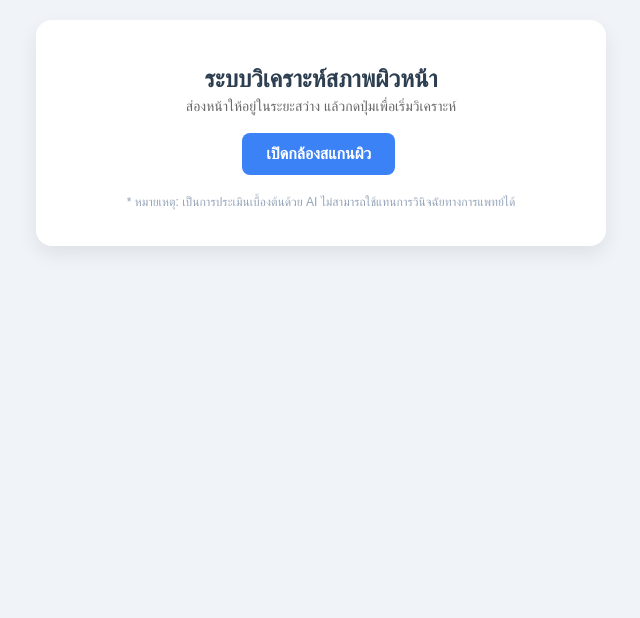
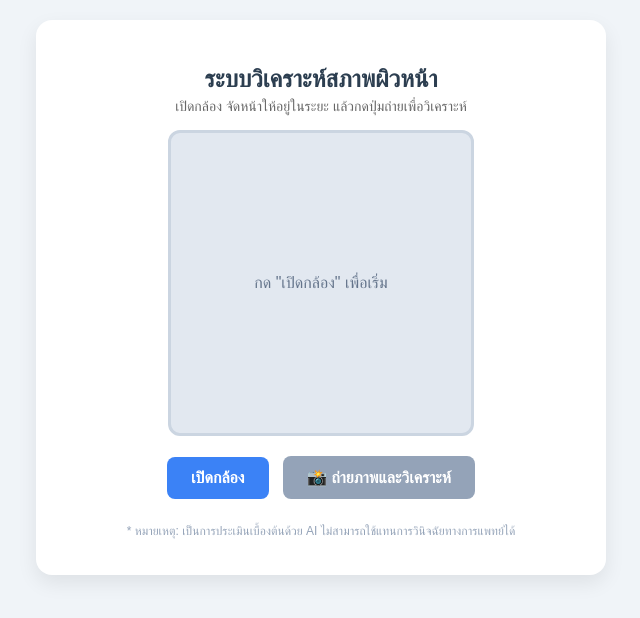
Before and after one commit to 66141114-bit/skin-classifier, a plain HTML site: page index.html in a window 1280 px wide. Shown: the whole page, without its empty margins (319-959 px from the left). Drawn offline with Linux system fonts and the light colour scheme.

Commit message:
Update index.html

```diff
--- a/index.html
+++ b/index.html
@@ -12,16 +12,20 @@
         .container { max-width: 520px; margin: 0 auto; background: white; padding: 25px; border-radius: 16px; box-shadow: 0 8px 20px rgba(0,0,0,0.08); }
         h2 { color: #2c3e50; margin-bottom: 5px; }
         p.subtitle { color: #666; font-size: 14px; margin-top: 0; }
-        #webcam-container { margin: 15px 0; position: relative; display: inline-block; }
-        canvas { border-radius: 12px; border: 3px solid #e2e8f0; }
-        .btn { background-color: #3b82f6; color: white; padding: 12px 24px; border: none; border-radius: 8px; cursor: pointer; font-size: 16px; font-weight: bold; transition: background 0.2s; }
+
+        #webcam-container { margin: 15px auto; width: 300px; height: 300px; position: relative; display: flex; justify-content: center; align-items: center; background: #e2e8f0; border-radius: 12px; overflow: hidden; border: 3px solid #cbd5e1; }
+        canvas { border-radius: 8px; }
+
+        .button-group { margin: 15px 0; }
+        .btn { background-color: #3b82f6; color: white; padding: 12px 24px; border: none; border-radius: 8px; cursor: pointer; font-size: 16px; font-weight: bold; transition: background 0.2s; margin: 5px; }
         .btn:hover { background-color: #2563eb; }
+        .btn-scan { background-color: #10b981; }
+        .btn-scan:hover { background-color: #059669; }
+        .btn:disabled { background-color: #94a3b8; cursor: not-allowed; }
 
-        /* สไตล์ส่วนแสดงผลการทำนาย */
         #prediction-list { margin-top: 15px; text-align: left; }
         .pred-box { padding: 10px 14px; margin: 6px 0; background: #f8fafc; border-radius: 8px; border-left: 4px solid #cbd5e1; font-weight: bold; font-size: 14px; display: flex; justify-content: space-between; }
 
-        /* สไตล์ส่วนกล่องคำแนะนำ */
         #recommendation-box { margin-top: 20px; padding: 16px; background: #eff6ff; border: 1px solid #bfdbfe; border-radius: 10px; text-align: left; display: none; }
         #recommendation-box h3 { margin-top: 0; color: #1e40af; font-size: 16px; display: flex; align-items: center; gap: 6px; }
         #recommendation-box ul { margin: 8px 0 0 20px; padding: 0; font-size: 14px; color: #1e293b; }
@@ -34,14 +38,19 @@
 
 <div class="container">
     <h2>ระบบวิเคราะห์สภาพผิวหน้า</h2>
-    <p class="subtitle">ส่องหน้าให้อยู่ในระยะสว่าง แล้วกดปุ่มเพื่อเริ่มวิเคราะห์</p>
+    <p class="subtitle">เปิดกล้อง จัดหน้าให้อยู่ในระยะ แล้วกดปุ่มถ่ายเพื่อวิเคราะห์</p>
 
-    <button type="button" class="btn" onclick="init()">เปิดกล้องสแกนผิว</button>
+    <div id="webcam-container">
+        <span id="cam-placeholder" style="color: #64748b;">กด "เปิดกล้อง" เพื่อเริ่ม</span>
+    </div>
 
-    <div id="webcam-container"></div>
+    <div class="button-group">
+        <button type="button" id="start-btn" class="btn" onclick="init()">เปิดกล้อง</button>
+        <button type="button" id="scan-btn" class="btn btn-scan" onclick="takeSnapshotAndPredict()" disabled>📸 ถ่ายภาพและวิเคราะห์</button>
+    </div>
+
     <div id="prediction-list"></div>
 
-    <!-- กล่องแสดงคำแนะนำตามสภาพผิว -->
     <div id="recommendation-box">
         <h3 id="rec-title">💡 คำแนะนำการดูแลผิว</h3>
         <div id="rec-content"></div>
@@ -51,12 +60,11 @@
 </div>
 
 <script type="text/javascript">
-    // ⚠️ เปลี่ยน URL ตรงนี้เป็น URL โมเดลที่ Export ได้จาก Teachable Machine
     const URL = "https://teachablemachine.withgoogle.com/models/Ng2C2eavO/";
 
     let model, webcam, predictionList, maxPredictions;
+    let isCameraActive = false;
 
-    // ข้อมูลคำแนะนำสกินแคร์และการดูแลรักษาสำหรับแต่ละสภาพผิว
     const adviceData = {
         "Normal": {
             title: "ผลการวิเคราะห์: ผิวปกติ (Normal Skin)",
@@ -88,8 +96,13 @@
     };
 
     async function init() {
+        if (isCameraActive) return;
+
         const modelURL = URL + "model.json";
         const metadataURL = URL + "metadata.json";
+
+        document.getElementById("start-btn").disabled = true;
+        document.getElementById("start-btn").innerText = "กำลังโหลด...";
 
         model = await tmImage.load(modelURL, metadataURL);
         maxPredictions = model.getTotalClasses();
@@ -100,7 +113,10 @@
         await webcam.play();
         window.requestAnimationFrame(loop);
 
-        document.getElementById("webcam-container").appendChild(webcam.canvas);
+        const container = document.getElementById("webcam-container");
+        container.innerHTML = ""; // ล้างข้อความและลบ Canvas เก่าทิ้ง ป้องกันภาพซ้อน
+        container.appendChild(webcam.canvas);
+
         predictionList = document.getElementById("prediction-list");
         predictionList.innerHTML = "";
         for (let i = 0; i < maxPredictions; i++) {
@@ -108,15 +124,23 @@
             div.className = "pred-box";
             predictionList.appendChild(div);
         }
+
+        isCameraActive = true;
+        document.getElementById("start-btn").innerText = "กล้องทำงานอยู่";
+        document.getElementById("scan-btn").disabled = false;
     }
 
     async function loop() {
-        webcam.update();
-        await predict();
-        window.requestAnimationFrame(loop);
+        if (isCameraActive) {
+            webcam.update();
+            window.requestAnimationFrame(loop);
+        }
     }
 
-    async function predict() {
+    // ทำนายผลเฉพาะตอนที่ผู้ใช้งานกดปุ่มสแกนเท่านั้น
+    async function takeSnapshotAndPredict() {
+        if (!model || !webcam) return;
+
         const prediction = await model.predict(webcam.canvas);
 
         let highestProbability = 0;
@@ -129,14 +153,12 @@
 
             predictionList.childNodes[i].innerHTML = `<span>${className}</span> <span>${percentage}%</span>`;
 
-            // หาคลาสที่มีค่าเปอร์เซ็นต์สูงสุด
             if (prob > highestProbability) {
                 highestProbability = prob;
                 topClass = className;
             }
         }
 
-        // แสดงคำแนะนำของคลาสที่มีเปอร์เซ็นต์สูงสุด
         updateRecommendation(topClass, highestProbability);
     }
 
@@ -145,8 +167,7 @@
         const recTitle = document.getElementById("rec-title");
         const recContent = document.getElementById("rec-content");
 
-        // ถ้าค่าความมั่นใจมากกว่า 50% ให้แสดงคำแนะนำ
-        if (probability > 0.5 && adviceData[className]) {
+        if (adviceData[className]) {
             recBox.style.display = "block";
             recTitle.innerHTML = `💡 ${adviceData[className].title}`;
             recTitle.style.color = adviceData[className].color;
```
